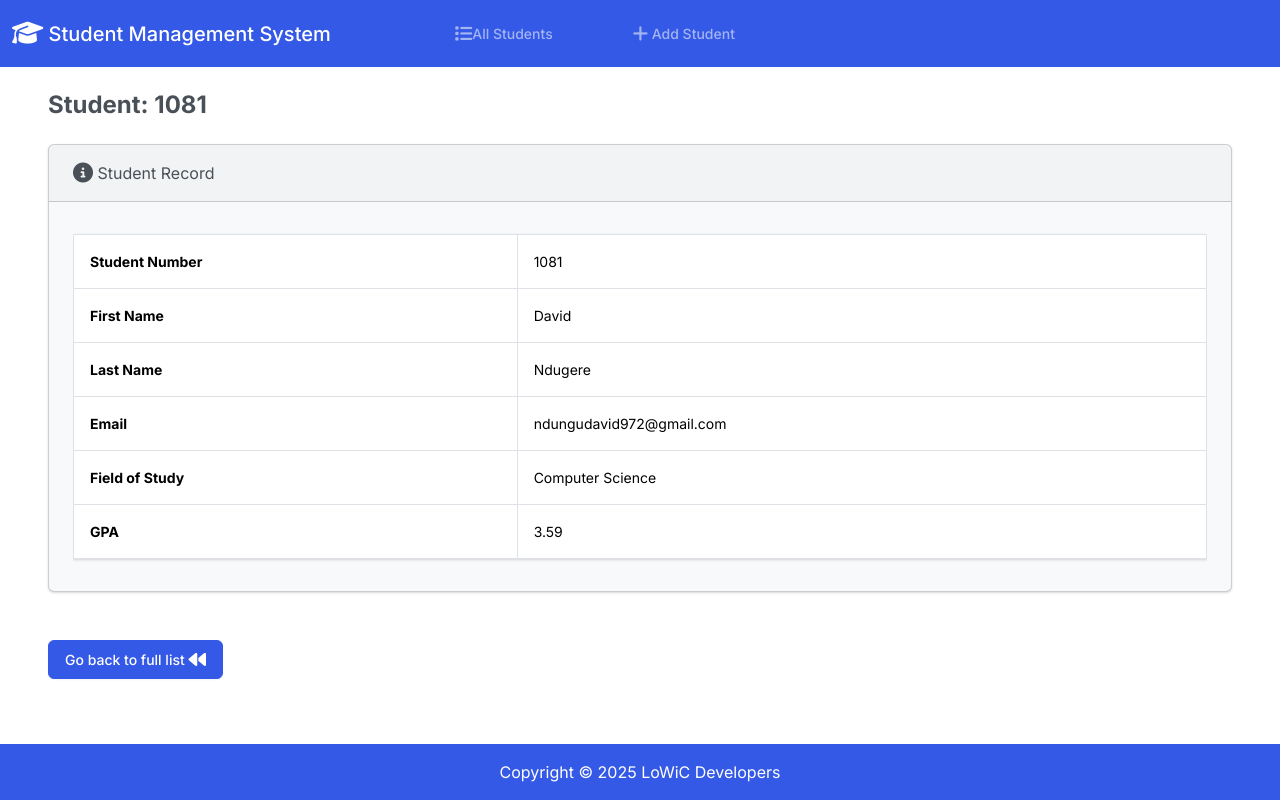
After one commit to Ndugere/DJANGO_CRUD, a Django app: page /1 in a window 1280 px wide. The commit adds this page. Run offline with Django 5.2, Linux system fonts and the light colour scheme; data comes from the database, SQL or seed files in the repository; some libraries are stand-ins or nearby versions.

Commit message:
Finished creating the view of each student

```diff
--- a/Student/models.py
+++ b/Student/models.py
@@ -3,7 +3,7 @@ from django.db import models
 # Create your models here.
 
 class Stud(models.Model):
-    student_number = models.PositiveIntegerField()
+    student_number = models.PositiveIntegerField(unique=True)
     first_name = models.CharField(max_length=50)
     last_name = models.CharField(max_length=50)
     email = models.EmailField(max_length=100)
--- /dev/null
+++ b/Student/templates/students/base.html
@@ -0,0 +1,45 @@
+{% load static %}
+<!DOCTYPE html>
+<html lang="en">
+<head>
+    <meta charset="UTF-8">
+    <meta name="viewport" content="width=device-width, initial-scale=1.0">
+    <meta http-equiv="X-UA-Compatible" content="ie=edge">
+    <link rel="stylesheet" href="https://cdnjs.cloudflare.com/ajax/libs/font-awesome/6.7.2/css/all.min.css" integrity="sha512-Evv84Mr4kqVGRNSgIGL/F/aIDqQb7xQ2vcrdIwxfjThSH8CSR7PBEakCr51Ck+w+/U6swU2Im1vVX0SVk9ABhg==" crossorigin="anonymous" referrerpolicy="no-referrer" />
+    <link href="{% static 'css/bootstrap.min.css' %}" rel="stylesheet">
+    <title>Student Management System</title>
+</head>
+<body class="d-flex flex-column min-vh-100">
+    <nav class="navbar navbar-expand-lg bg-primary" data-bs-theme="dark">
+        <div class="container-fluid">
+          <a class="navbar-brand" href="#"> <i class="fa-solid fa-graduation-cap fa-lg"></i> Student Management System</a>
+          <button class="navbar-toggler" type="button" data-bs-toggle="collapse" data-bs-target="#navbarColor01" aria-controls="navbarColor01" aria-expanded="false" aria-label="Toggle navigation">
+            <span class="navbar-toggler-icon"></span>
+          </button>
+          <div class="collapse navbar-collapse ms-5" id="navbarColor01">
+            <ul class="navbar-nav me-auto">
+              <li class="nav-item ms-5">
+                <a class="nav-link" href="#"><i class="fa-solid fa-list fa-lg"></i>All Students</a>
+              </li>
+              <li class="nav-item ms-5">
+                <a class="nav-link" href="#"> <i class="fa-solid fa-plus fa-lg"></i> Add Student</a>
+              </li>
+            </ul>
+          </div>
+        </div>
+    </nav>
+    <div class="container-fluid">
+        {%block body%}
+        {% endblock %}
+    </div>
+    <footer class="mt-auto mb-0 bg-primary text-white py-3">
+        <div class="text-center">
+            <span>
+                Copyright &copy; <script>document.write(new Date().getFullYear());</script> LoWiC Developers
+            </span>
+        </div>
+    </footer>
+
+    <script src="https://cdn.jsdelivr.net/npm/bootstrap@5.3.3/dist/js/bootstrap.bundle.min.js" integrity="sha384-YvpcrYf0tY3lHB60NNkmXc5s9fDVZLESaAA55NDzOxhy9GkcIdslK1eN7N6jIeHz" crossorigin="anonymous"></script>
+</body>
+</html>
--- /dev/null
+++ b/Student/templates/students/view.html
@@ -0,0 +1,58 @@
+{% extends "students/base.html" %}
+{% block body %}
+<div class="container-fluid">
+    <h4 class="m-4"><strong>Student: {{ student.student_number }}</strong></h4>
+    <div class="row">
+        <div class="col-12">
+            {% if student %}
+            <div class="card bg-light mx-4 mb-4">
+                <div class="card-header">
+                    <i class="fa-solid fa-circle-info fa-lg"></i> Student Record
+                </div>
+                <div class="card-body">
+                    <div class="table-responsive">
+                        <table class="table table-hover">
+                        <table class="table table-bordered">
+
+                            <tbody>
+                                <tr>
+                                    <th scope="row"><strong>Student Number</strong></th>
+                                    <td>{{ student.student_number }}</td>
+                                </tr>
+                                <tr>
+                                    <th scope="row"><strong>First Name </strong></th>
+                                    <td>{{ student.first_name }}</td>
+                                </tr>
+                                <tr>
+                                    <th scope="row"><strong>Last Name</strong></th>
+                                    <td>{{ student.last_name }}</td>
+                                </tr>
+                                <tr>
+                                    <th scope="row"><strong>Email</strong></th>
+                                    <td>{{ student.email }}</td>
+                                </tr>
+                                <tr>
+                                    <th scope="row"><strong>Field of Study</strong></th>
+                                    <td>{{ student.field_of_study }}</td>
+                                </tr>
+                                <tr>
+                                    <th scope="row"><strong>GPA</strong></th>
+                                    <td>{{ student.gpa }}</td>
+                                </tr>
+                            </tbody>
+                        </table>
+                    </table>
+                    </div>
+                </div>
+            </div>
+            {% else %}
+            <h5 class="alert alert-primary ms-4 me-4">No Record of Such Student</h5>
+            {% endif %}
+        </div>
+    </div>
+    <a href="{% url 'index' %}" class="btn btn-primary m-4 text-decoration-none">
+        Go back to full list <i class="fa-solid fa-backward fa-lg"></i>
+    </a>
+
+</div>
+{%endblock%}
--- a/Student/urls.py
+++ b/Student/urls.py
@@ -2,5 +2,6 @@ from django.urls import path
 from . import views
 
 urlpatterns = [
-    path("", views.index, name='index'),
+    path("", views.index, name="index"),
+    path("<int:id>", views.student_view, name="student_view")
 ]
--- a/Student/views.py
+++ b/Student/views.py
@@ -7,3 +7,8 @@ def index(request):
     return render(request, 'students/index.html', {
         "students" : Stud.objects.all()
     })
+def student_view(request, id):
+    student = Stud.objects.get(pk=id)
+    return render(request, "students/view.html", {
+        "student": student
+    })
```
Also changed, not shown: Student/templates/students/index.html (+9 -42 lines).
